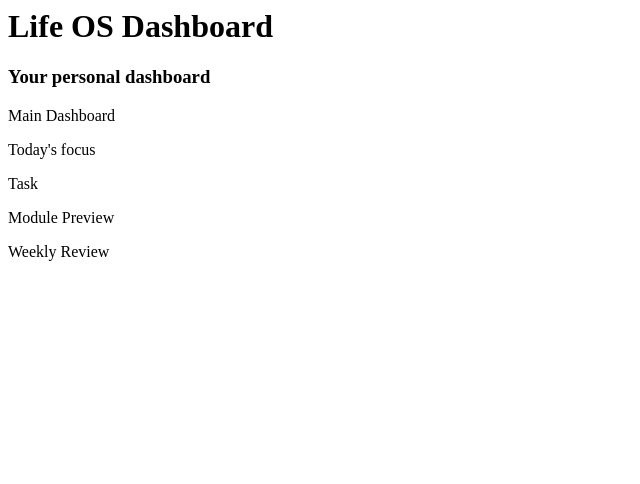
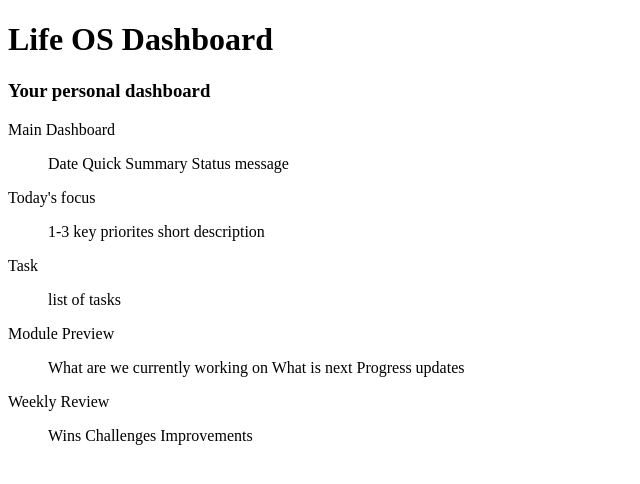
Before and after one commit to 05Thomasn/LifeOS, a plain HTML site: page index.html in a window 1280 px wide. Shown: the whole page, without its empty margins (0-640 px from the left). Drawn offline with Linux system fonts and the light colour scheme.

Commit message:
Added list to each section with placeholder content

```diff
--- a/index.html
+++ b/index.html
@@ -1,22 +1,48 @@
+<!DOCTYPE html>
+<html>
     <h1>Life OS Dashboard</h1>
     <h3>Your personal dashboard</h3>
 
     <section>
         <p>Main Dashboard</p>
+        <ul>
+            Date
+            Quick Summary
+            Status message
+        </ul>
     </section>
 
-<setion>
+    <section>
         <p>Today's focus</p>
+        <ul>
+            1-3 key priorites
+            short description
+        </ul>
     </section>
 
     <section>
         <p>Task</p>
+        <ul>
+            list of tasks
+        </ul>
     </section>
 
     <section>
         <p>Module Preview</p>
+        <ul>
+            What are we currently working on
+            What is next
+            Progress updates
+        </ul>
     </section>
 
     <section>
         <p>Weekly Review</p>
+        <ul>
+            Wins
+            Challenges
+            Improvements
+        </ul>
     </section>
+
+</html>
```
Lines whose indentation alone changed are shown as unchanged.
